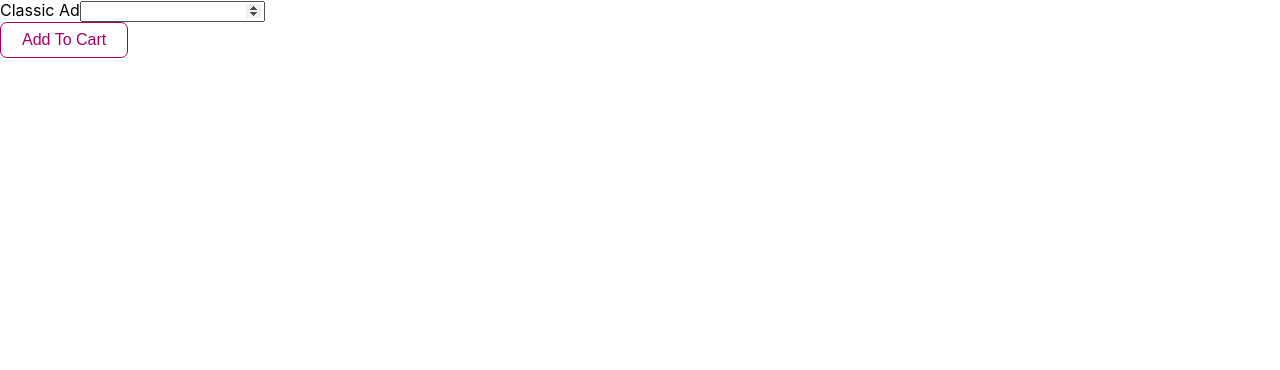
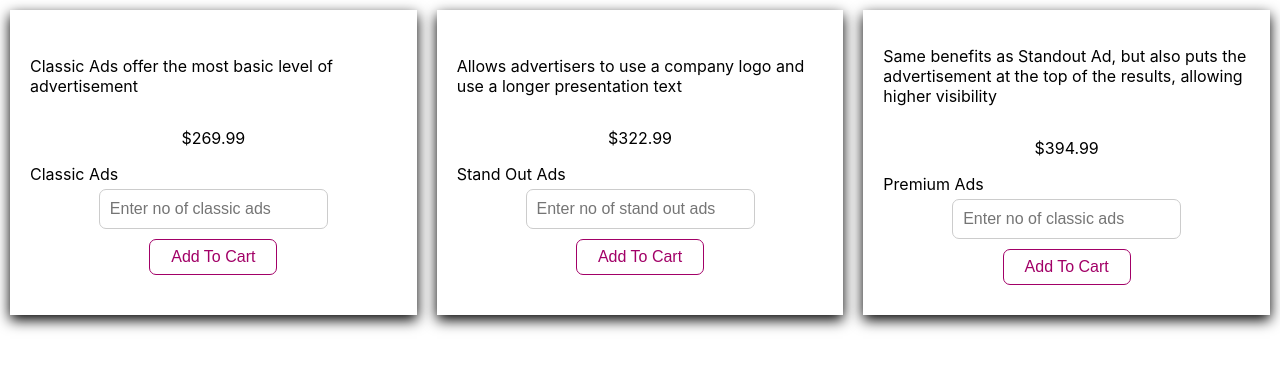
Before and after one commit to Brauxel/seek-code-test, a React (Create React App) app: page / in a window 1280 px wide. Shown: the top 370 px of the page. Built offline with nearby package versions, Linux system fonts and the light colour scheme.

Commit message:
product cards created

```diff
--- a/src/App.tsx
+++ b/src/App.tsx
@@ -1,12 +1,65 @@
 import { Button } from './components/shared/atoms/button/Button'
+import { Card } from './components/shared/atoms/card/Card'
+import { FlexBox } from './components/shared/atoms/flexBox/FlexBox'
+import { Input } from './components/shared/atoms/input/Input'
+import { Label } from './components/shared/atoms/label/Label'
 
 export const App = () => (
-  <div>
-    <label htmlFor="classic-ad">
-      Classic Ad
-      <input id="classic-ad" type="number" />
-    </label>
+  <>
+    <FlexBox>
+      <Card>
+        <p>Classic Ads offer the most basic level of advertisement</p>
+        <p>$269.99</p>
 
-    <Button appearance="secondary">Add To Cart</Button>
-  </div>
+        <Label htmlFor="classic-ad">Classic Ads</Label>
+
+        <Input
+          id="classic-ad"
+          type="number"
+          placeholder="Enter no of classic ads"
+          name="classic-ad"
+        />
+
+        <Button appearance="secondary">Add To Cart</Button>
+      </Card>
+
+      <Card>
+        <p>
+          Allows advertisers to use a company logo and use a longer presentation
+          text
+        </p>
+        <p>$322.99</p>
+
+        <Label htmlFor="stand-out-ad">Stand Out Ads</Label>
+
+        <Input
+          id="stand-out-ad"
+          type="number"
+          placeholder="Enter no of stand out ads"
+          name="stand-out-ad"
+        />
+
+        <Button appearance="secondary">Add To Cart</Button>
+      </Card>
+
+      <Card>
+        <p>
+          Same benefits as Standout Ad, but also puts the advertisement at the
+          top of the results, allowing higher visibility
+        </p>
+        <p>$394.99</p>
+
+        <Label htmlFor="premium-ad">Premium Ads</Label>
+
+        <Input
+          id="premium-ad"
+          type="number"
+          placeholder="Enter no of classic ads"
+          name="premium-ad"
+        />
+
+        <Button appearance="secondary">Add To Cart</Button>
+      </Card>
+    </FlexBox>
+  </>
 )
--- a/src/components/shared/atoms/button/Button.scss
+++ b/src/components/shared/atoms/button/Button.scss
@@ -10,6 +10,8 @@
   min-width: 110px;
   transition: all 200ms ease-in;
   font-size: 16px;
+  margin-top: 10px;
+  margin-bottom: 10px;
 
   &--primary {
     color: #fff;
--- a/src/components/shared/atoms/button/Button.tsx
+++ b/src/components/shared/atoms/button/Button.tsx
@@ -17,6 +17,7 @@ export const Button: React.FC<Props> = ({
   children,
   className,
   appearance,
+  ...buttonProps
 }) => {
   const classNames = cx(
     'button',
@@ -30,6 +31,7 @@ export const Button: React.FC<Props> = ({
     <button
       className={classNames}
       type={type === 'submit' ? 'submit' : 'button'}
+      {...buttonProps}
     >
       {children}
     </button>
--- /dev/null
+++ b/src/components/shared/atoms/card/Card.scss
@@ -0,0 +1,9 @@
+.card {
+  box-shadow: 0px 5px 13px 0px #000000;
+  padding: 20px;
+  margin: 10px;
+  display: flex;
+  align-items: center;
+  justify-content: center;
+  flex-direction: column;
+}
--- /dev/null
+++ b/src/components/shared/atoms/card/Card.tsx
@@ -0,0 +1,9 @@
+import './Card.scss'
+
+interface Props {
+  children: React.ReactNode
+}
+
+export const Card: React.FC<Props> = ({ children }) => {
+  return <div className="card">{children}</div>
+}
--- /dev/null
+++ b/src/components/shared/atoms/flexBox/FlexBox.scss
@@ -0,0 +1,7 @@
+.flex-box {
+  display: flex;
+
+  > * {
+    flex-basis: 100%;
+  }
+}
--- /dev/null
+++ b/src/components/shared/atoms/flexBox/FlexBox.tsx
@@ -0,0 +1,9 @@
+import './FlexBox.scss'
+
+interface Props {
+  children: React.ReactNode
+}
+
+export const FlexBox: React.FC<Props> = ({ children }) => (
+  <div className="flex-box">{children}</div>
+)
--- /dev/null
+++ b/src/components/shared/atoms/input/Input.scss
@@ -0,0 +1,6 @@
+.basic-input {
+  border: 1px solid #ccc;
+  padding: 10px;
+  border-radius: 7px;
+  font-size: 16px;
+}
--- /dev/null
+++ b/src/components/shared/atoms/input/Input.tsx
@@ -0,0 +1,8 @@
+import { InputHTMLAttributes } from 'react'
+import './Input.scss'
+
+type Props = InputHTMLAttributes<HTMLInputElement>
+
+export const Input: React.FC<Props> = ({ ...inputProps }) => (
+  <input className="basic-input" {...inputProps} />
+)
--- /dev/null
+++ b/src/components/shared/atoms/label/Label.scss
@@ -0,0 +1,6 @@
+.label {
+  text-align: left;
+  width: 100%;
+  font-size: 16px;
+  margin-bottom: 5px;
+}
--- /dev/null
+++ b/src/components/shared/atoms/label/Label.tsx
@@ -0,0 +1,12 @@
+import { LabelHTMLAttributes } from 'react'
+import './Label.scss'
+
+interface Props extends LabelHTMLAttributes<HTMLLabelElement> {
+  children: string
+}
+
+export const Label: React.FC<Props> = ({ children, ...labelProps }) => (
+  <label className="label" {...labelProps}>
+    {children}
+  </label>
+)
```
Also changed, not shown: .eslintrc.json.
